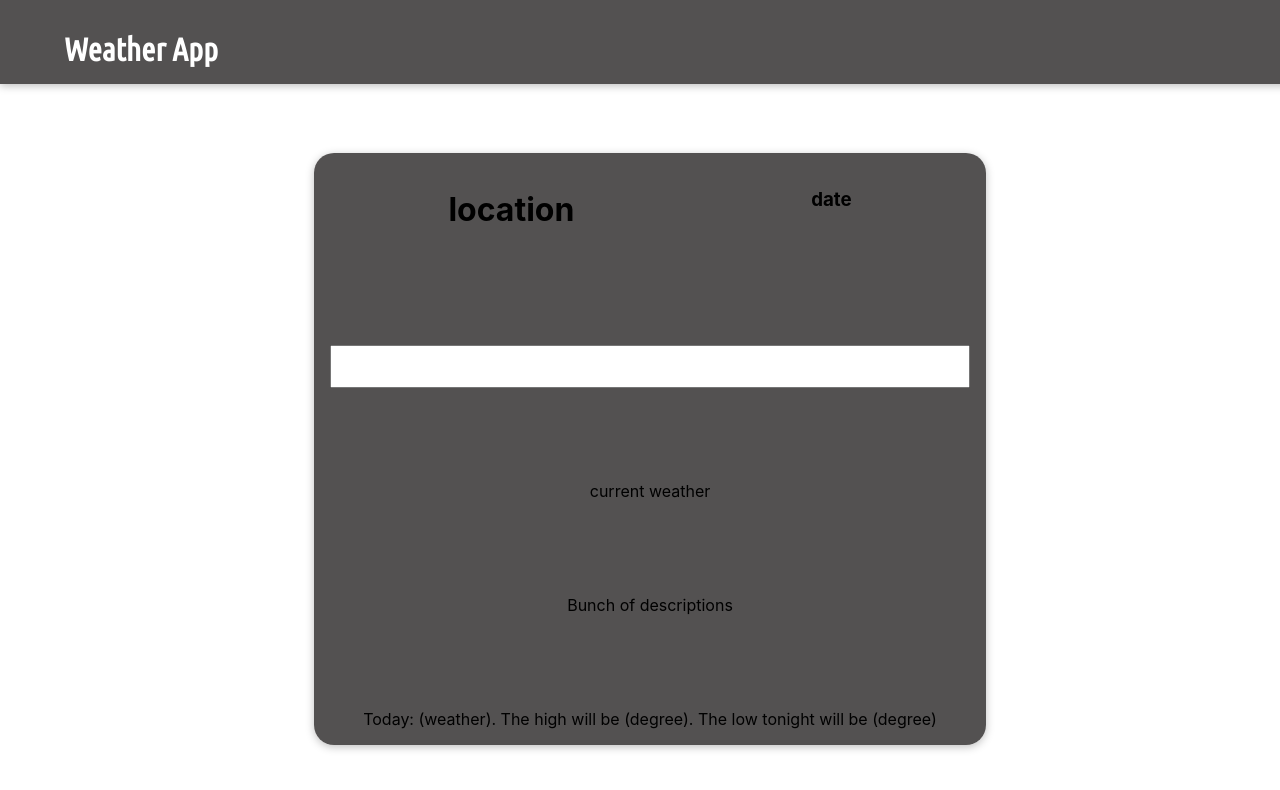
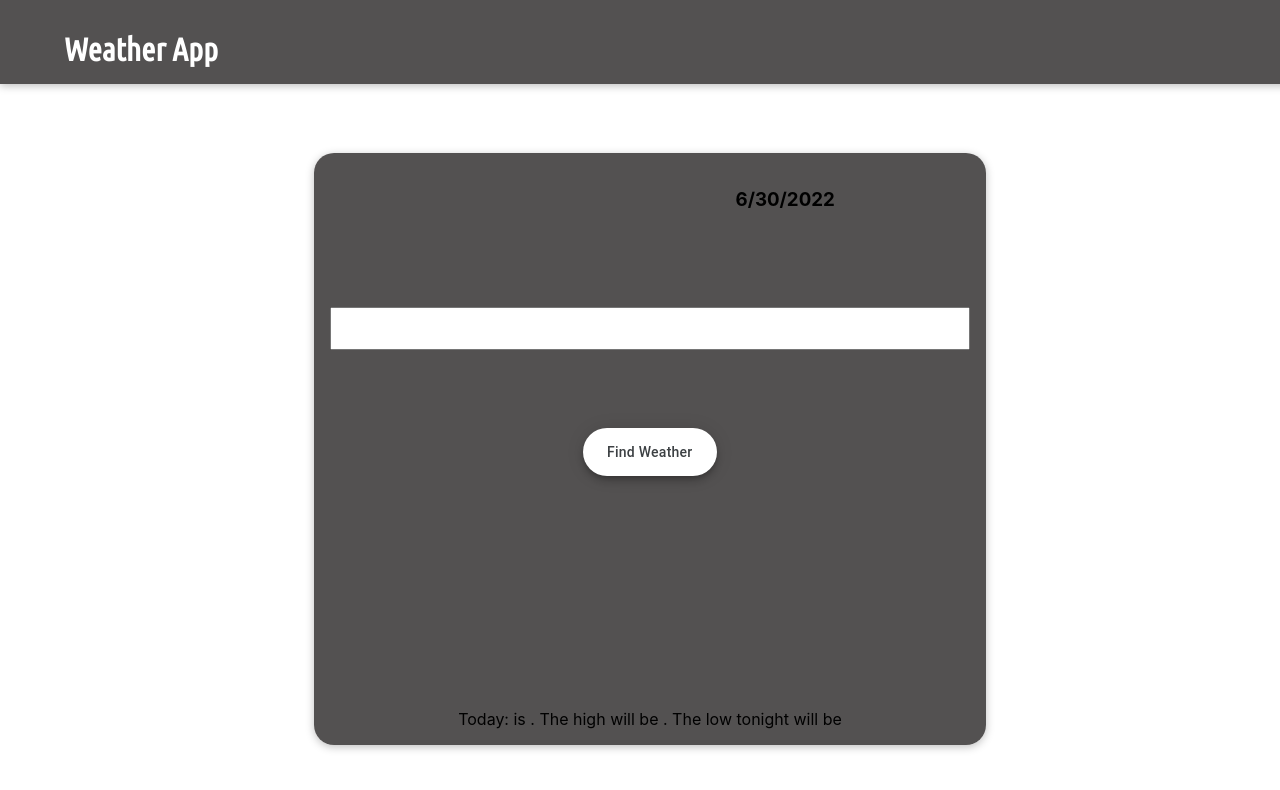
Before and after one commit to 999Marv/weather-app, a React (Create React App) app: page / in a window 1280 px wide. Shown: the top 790 px of the page. Built offline with nearby package versions, Linux system fonts and the light colour scheme.

Commit message:
adding button comp

```diff
--- a/src/App.js
+++ b/src/App.js
@@ -10,16 +10,19 @@ function App() {
       );
 
       const data = await res.json();
-      console.log(data.main);
+      console.log(data.main.temp);
     } catch (error) {
       console.log(error.message);
     }
   }
 
+  const date = new Date().toLocaleDateString();
+
   return (
     <Fragment>
       <Header />
-      <Items />
+      <Items date={date} onClickButton={() => fetchWeather("brooklyn")} />
+      {/* <button onClick={() => fetchWeather("London")}>hh</button> */}
     </Fragment>
   );
 }
--- /dev/null
+++ b/src/components/Button.js
@@ -0,0 +1,7 @@
+import classes from "./Button.module.css";
+
+const Button = (props) => {
+  return <button>Find Weather</button>;
+};
+
+export default Button;
--- /dev/null
+++ b/src/components/Button.module.css
@@ -0,0 +1,76 @@
+button {
+  align-items: center;
+  appearance: none;
+  background-color: #fff;
+  border-radius: 24px;
+  border-style: none;
+  box-shadow: rgba(0, 0, 0, 0.2) 0 3px 5px -1px,
+    rgba(0, 0, 0, 0.14) 0 6px 10px 0, rgba(0, 0, 0, 0.12) 0 1px 18px 0;
+  box-sizing: border-box;
+  color: #3c4043;
+  cursor: pointer;
+  display: inline-flex;
+  fill: currentcolor;
+  font-family: "Google Sans", Roboto, Arial, sans-serif;
+  font-size: 14px;
+  font-weight: 500;
+  height: 48px;
+  justify-content: center;
+  letter-spacing: 0.25px;
+  line-height: normal;
+  max-width: 100%;
+  overflow: visible;
+  padding: 2px 24px;
+  position: relative;
+  text-align: center;
+  text-transform: none;
+  transition: box-shadow 280ms cubic-bezier(0.4, 0, 0.2, 1),
+    opacity 15ms linear 30ms, transform 270ms cubic-bezier(0, 0, 0.2, 1) 0ms;
+  user-select: none;
+  -webkit-user-select: none;
+  touch-action: manipulation;
+  width: auto;
+  will-change: transform, opacity;
+  z-index: 0;
+}
+
+.button-17:hover {
+  background: #f6f9fe;
+  color: #174ea6;
+}
+
+.button-17:active {
+  box-shadow: 0 4px 4px 0 rgb(60 64 67 / 30%),
+    0 8px 12px 6px rgb(60 64 67 / 15%);
+  outline: none;
+}
+
+.button-17:focus {
+  outline: none;
+  border: 2px solid #4285f4;
+}
+
+.button-17:not(:disabled) {
+  box-shadow: rgba(60, 64, 67, 0.3) 0 1px 3px 0,
+    rgba(60, 64, 67, 0.15) 0 4px 8px 3px;
+}
+
+.button-17:not(:disabled):hover {
+  box-shadow: rgba(60, 64, 67, 0.3) 0 2px 3px 0,
+    rgba(60, 64, 67, 0.15) 0 6px 10px 4px;
+}
+
+.button-17:not(:disabled):focus {
+  box-shadow: rgba(60, 64, 67, 0.3) 0 1px 3px 0,
+    rgba(60, 64, 67, 0.15) 0 4px 8px 3px;
+}
+
+.button-17:not(:disabled):active {
+  box-shadow: rgba(60, 64, 67, 0.3) 0 4px 4px 0,
+    rgba(60, 64, 67, 0.15) 0 8px 12px 6px;
+}
+
+.button-17:disabled {
+  box-shadow: rgba(60, 64, 67, 0.3) 0 1px 3px 0,
+    rgba(60, 64, 67, 0.15) 0 4px 8px 3px;
+}
--- a/src/components/Items.js
+++ b/src/components/Items.js
@@ -1,19 +1,22 @@
 import classes from "./Items.module.css";
 import Card from "./Card";
 import Form from "./Form";
+import Button from "./Button";
 
 const Items = (props) => {
   return (
     <Card className={classes.main}>
       <div className={classes.container}>
-        <h1>location</h1> <h3>date</h3>
+        <h1>{props.location}</h1> <h3>{props.date}</h3>
       </div>
       <Form />
-      <div>current weather</div>
-      <div>Bunch of descriptions</div>
+      <Button onClick={props.onClickButton} />
+      <div>{props.current}</div>
+      <div>{props.description}</div>
       <div>
-        Today: (weather). The high will be (degree). The low tonight will be
-        (degree)
+        Today: is {props.current}. The high will be {props.maxDegree}. The low
+        tonight will be
+        {props.minDegree}
       </div>
     </Card>
   );
```
